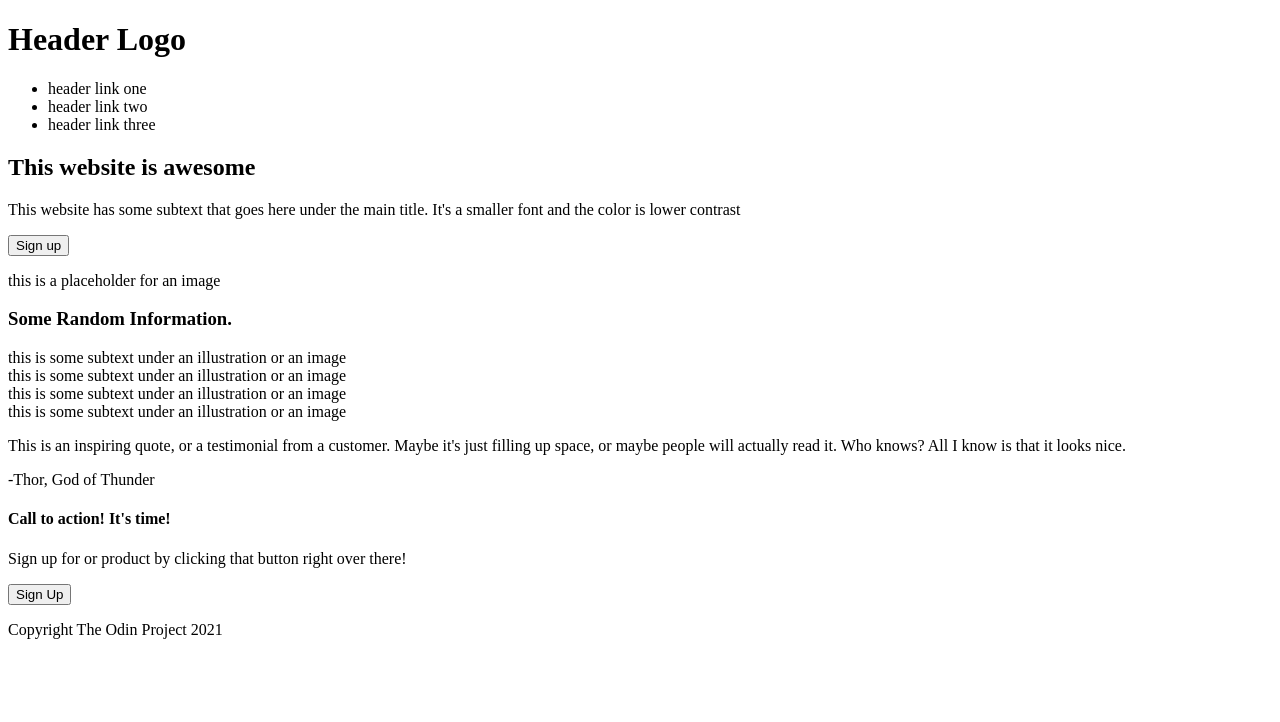
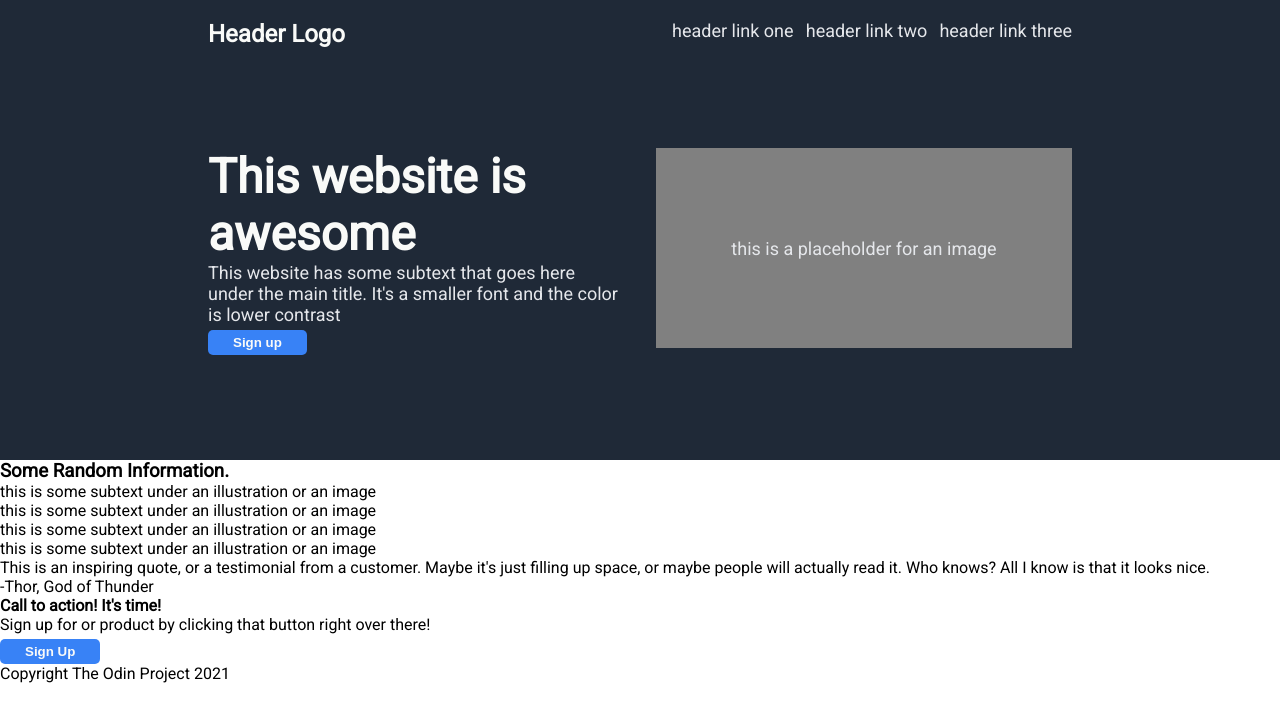
Before and after one commit to JacobMorency/product-landing-page, a plain HTML site: page index.html in a window 1280 px wide. Drawn offline with Linux system fonts and the light colour scheme.

Commit message:
finished the header HTML and CSS

```diff
--- a/index.html
+++ b/index.html
@@ -6,30 +6,37 @@
     <meta name="viewport" content="width=device-width, initial-scale=1.0">
     <title>Product Landing Page</title>
     <link rel="stylesheet" href="styles.css">
+    <link rel="preconnect" href="https://fonts.googleapis.com">
+    <link rel="preconnect" href="https://fonts.gstatic.com" crossorigin>
+    <link href="https://fonts.googleapis.com/css2?family=Roboto&display=swap" rel="stylesheet">
 </head>
 <body>
     <header>
-        <h1>Header Logo</h1>
+
         <nav>
-            <ul>
-                <li>header link one</li>
-                <li>header link two</li>
-                <li>header link three</li>
-            </ul>
+            <h1 class="header-logo-text">Header Logo</h1>
+            <div class="header-link-div">
+                <a href="#">header link one</a>
+                <a href="#">header link two</a>
+                <a href="#">header link three</a>
+            </div>
         </nav>
-        <div>
-            <h2>This website is awesome</h2>
-        <p>
+        <div class="hero-div">
+            <div class="hero-container">
+                <h2 class="hero-main-text">This website is awesome</h2>
+                <p class="hero-secondary-text">
                     This website has some subtext that goes
                     here under the main
                     title. It's a smaller font and
                     the color is lower contrast
                 </p>
-        <button class="signup-button-1">Sign up</button>
+                <button class="signup-button">Sign up</button>
             </div>
-        <div class="header-img">
-            <p>this is a placeholder for an image</p>
+            <div class="hero-img">
+                <p class="hero-secondary-text placeholder-text">this is a placeholder for an image</p>
             </div>
+        </div>
+
     </header>
     <div class="main-content">
         <h3>Some Random Information.</h3>
@@ -70,7 +77,7 @@
             <p>Sign up for or product by clicking that button right
                 over there!
             </p>
-            <button class="signup-button-2">Sign Up</button>
+            <button class="signup-button">Sign Up</button>
         </div>
     </div>
     <footer>
--- a/styles.css
+++ b/styles.css
@@ -0,0 +1,96 @@
+body {
+    font-family: 'Roboto', sans-serif;
+}
+
+
+
+* {
+    margin: 0;
+}
+
+header {
+    background: #1F2937;
+    padding: 0em 13em;
+    padding-bottom: 2em;
+
+}
+
+nav{
+    display: flex;
+    justify-content: space-between;
+    padding: 20px 0px;
+}
+
+a {
+    text-decoration: none;
+}
+
+.header-link-div {
+    display: flex;
+    justify-content: space-between;
+    width: 400px;
+}
+
+
+
+.hero-div {
+    display: flex;
+    /* width: 80%; */
+    justify-content: space-evenly;
+    gap: 2em ;
+    margin: 80px 0px;
+
+
+
+}
+
+.hero-container {
+    /* width: 400px; */
+    width: 80%;
+    height: 200px;
+}
+
+.hero-img {
+    background: gray;
+    /* width: 400px; */
+    width: 80%;
+    height: 200px;
+
+}
+
+.placeholder-text {
+
+    text-align: center;
+    padding-top: 90px;
+
+
+}
+
+.hero-main-text {
+    font-size: 48px;
+    font-weight: 900;
+    color: #f9faf8;
+
+}
+
+.hero-secondary-text, a {
+    font-size: 18px;
+    color: #e5e7eb;
+
+}
+
+.header-logo-text {
+    font-size: 24px;
+    color: #f9faf8;
+}
+
+
+button {
+    background: #3882f6;
+    color: #f9faf8;
+    border-radius: 5px;
+    border-style: none;
+    padding: 5px 25px;
+    margin-top: 5px;
+    font-weight: 700;
+}
```
Lines whose indentation alone changed are shown as unchanged.
